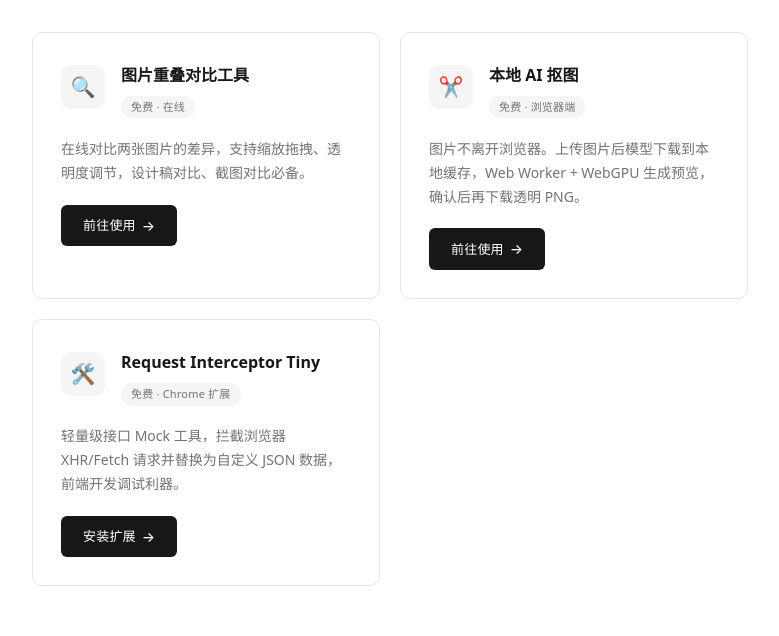
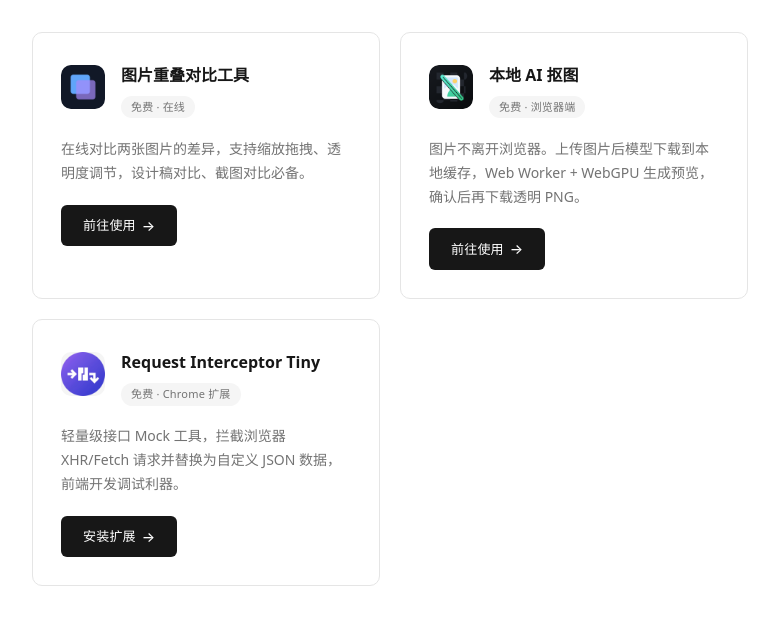
Before and after one commit to andy7076/my_blog, a Flask app: page / in a window 1280 px wide. Shown: the part 65-701 px from the top of the page, without its empty margins (250-1029 px from the left). Run offline with Flask 3, Linux system fonts and the light colour scheme; some libraries are stand-ins or nearby versions.

Commit message:
auto: 2026-05-16 13:28

```diff
--- a/templates/index.html
+++ b/templates/index.html
@@ -46,6 +46,14 @@
         justify-content: center;
         font-size: 20px;
         flex-shrink: 0;
+        overflow: hidden;
+    }
+
+    .tool-icon-wrap img {
+        width: 100%;
+        height: 100%;
+        object-fit: cover;
+        display: block;
     }
 
     .tool-card-info {
@@ -390,7 +398,7 @@
     <div class="tools-grid">
         <div class="tool-card">
             <div class="tool-card-top">
-                <div class="tool-icon-wrap">🔍</div>
+                <div class="tool-icon-wrap"><img src="/static/overlay_favicon.png" alt="图片重叠对比工具"></div>
                 <div class="tool-card-info">
                     <div class="tool-card-title">图片重叠对比工具</div>
                     <span class="tool-card-badge">免费 · 在线</span>
@@ -403,7 +411,7 @@
         </div>
         <div class="tool-card">
             <div class="tool-card-top">
-                <div class="tool-icon-wrap">✂️</div>
+                <div class="tool-icon-wrap"><img src="/static/removebg_favicon.png" alt="本地 AI 抠图"></div>
                 <div class="tool-card-info">
                     <div class="tool-card-title">本地 AI 抠图</div>
                     <span class="tool-card-badge">免费 · 浏览器端</span>
@@ -416,7 +424,7 @@
         </div>
         <div class="tool-card">
             <div class="tool-card-top">
-                <div class="tool-icon-wrap">🛠️</div>
+                <div class="tool-icon-wrap"><img src="/static/req_intercept_icon.png" alt="Request Interceptor Tiny"></div>
                 <div class="tool-card-info">
                     <div class="tool-card-title">Request Interceptor Tiny</div>
                     <span class="tool-card-badge">免费 · Chrome 扩展</span>
```
Also changed, not shown: static/overlay_favicon.png (added), static/removebg_favicon.png (added), static/req_intercept_icon.png (added).
